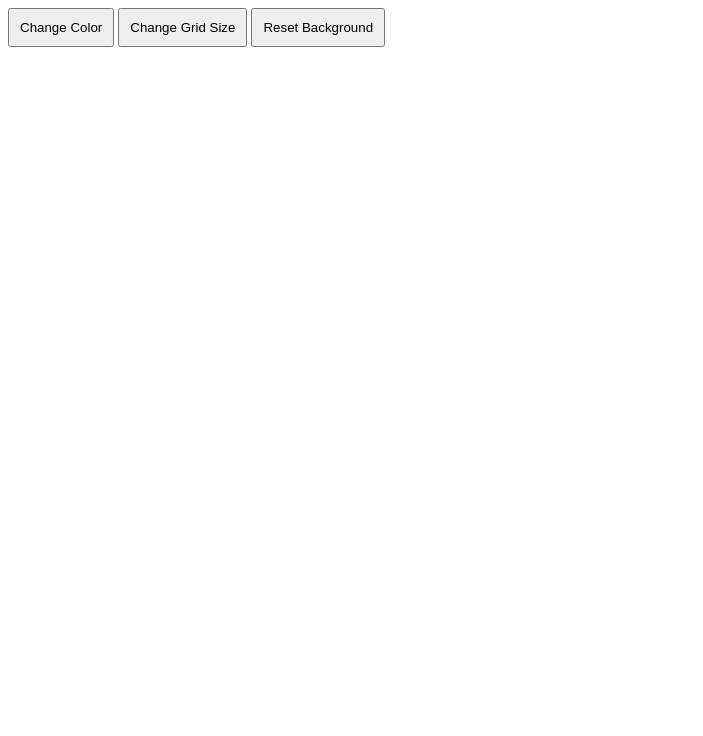
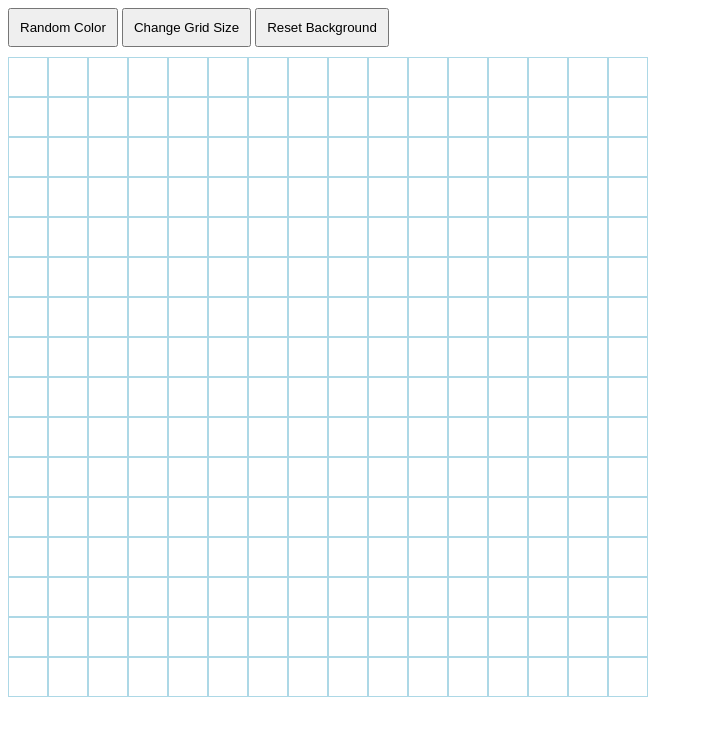
Before and after one commit to HUANGV1/odin-etch-sketch, a plain HTML site: page index.html in a window 1280 px wide. Shown: the whole page, without its empty margins (0-703 px from the left). Drawn offline with Linux system fonts and the light colour scheme.

Commit message:
added default grid size when loaded + changed spelling of color btn

```diff
--- a/index.html
+++ b/index.html
@@ -9,7 +9,7 @@
 <body>
 
     <div id="controls">
-        <button id="button-change-color">Change Color</button>
+        <button id="button-change-color">Random Color</button>
         <button id="button-change-size">Change Grid Size</button>
         <button id="button-reset-background">Reset Background</button>
     </div>
--- a/script.js
+++ b/script.js
@@ -69,3 +69,5 @@ newColorButton.addEventListener('click', ()=>{
     drawColor=`rgb(${r},${b},${g})`;
 
 });
+
+generateGrid(16);
```
